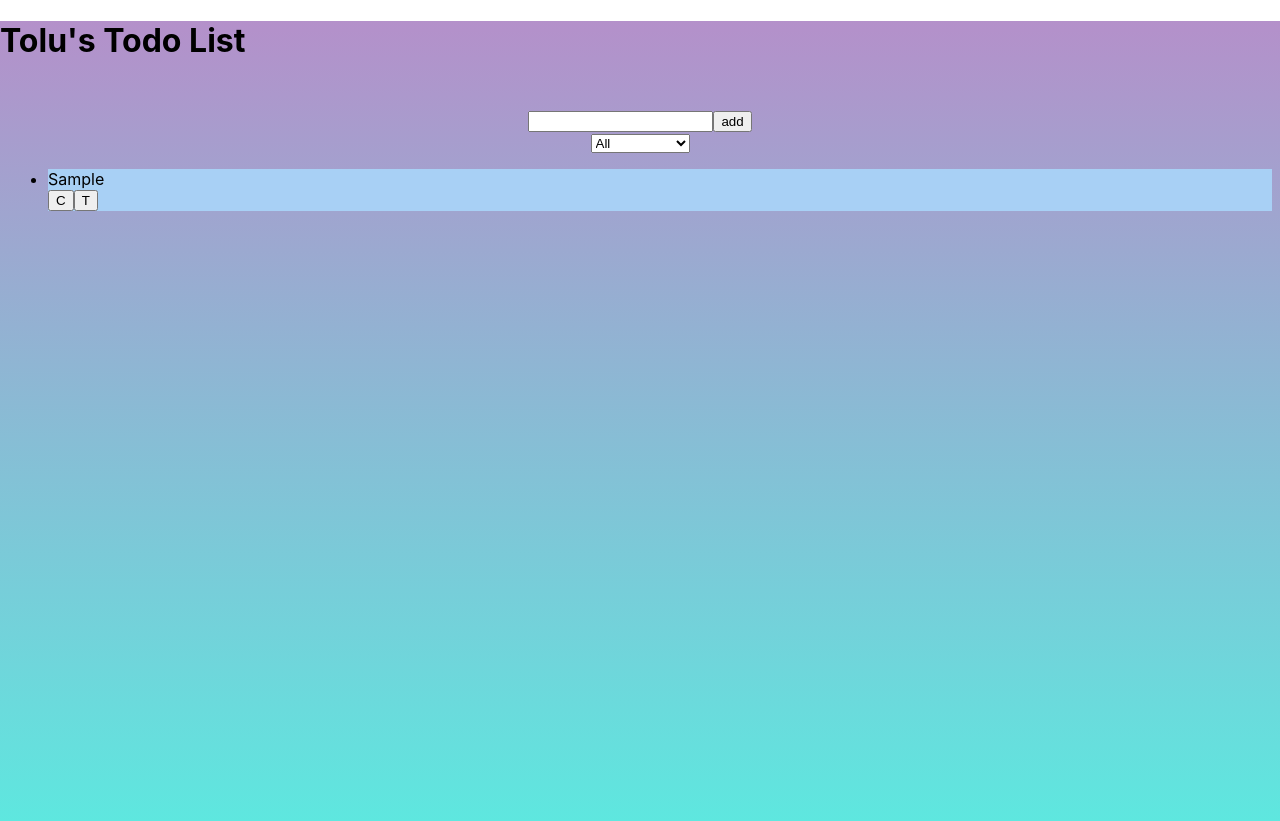
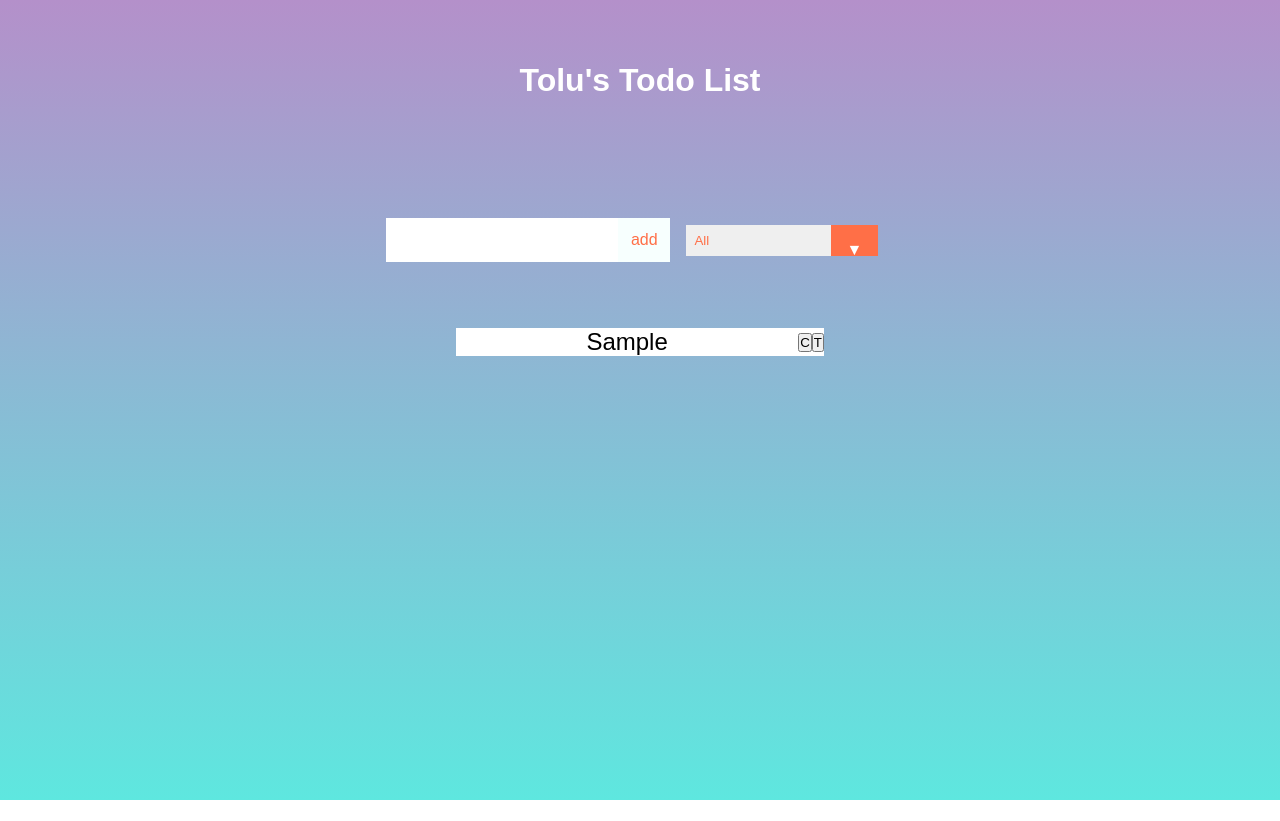
Before and after one commit to Babsbright/Todo-react-app, a React (Create React App) app: page / in a window 1280 px wide. Both pictures are taken after typing "Sample" into the empty fields and a click on the button "add". After the commit the page ends 800 px from the top, so only its background shows below. Built offline with nearby package versions, Linux system fonts and the light colour scheme.

Commit message:
adding changes

```diff
--- a/src/App.css
+++ b/src/App.css
@@ -1,41 +1,142 @@
-body{
+
+* {
+  margin: 0;
   padding: 0;
-  margin: 0;
   box-sizing: border-box;
-
-
 }
-/* .hello{
-  font-size: 20px;
-  corect one
-} */
-.App{
+body {
+  text-align: center;
+  background-image: linear-gradient(to top, #5ee7df 0%, #b490ca 100%);
+  color: white;
+  font-family: "Poppins", sans-serif;
   min-height: 100vh;
-  background-image: linear-gradient(to top, #5ee7df 0%, #b490ca 100%);
+}
+header {
+  font-size: 1rem;
 }
 
-#todo-container, form{
-  text-align: center;
-  margin-top: 50px;
-  transition:  all 0.5s ease;
+header,
+form {
+  min-height: 20vh;
+  display: flex;
+  flex-wrap: wrap;
+  justify-content: center;
+  align-items: center;
 }
-.todo{
-
-  transition:  all 0.5s ease;
-  background-color: rgb(168, 208, 245);
-  margin: 0.5rem;
-
+form input,
+form button {
+  padding: 0.8rem;
+  font-size: 1rem;
+  border: none;
+  background: white;
+}
+form button {
+  color: #ff6f47;
+  background: #f7fffe;
+  cursor: pointer;
+  transition: all 0.3s ease;
+}
+form button:hover {
+  background: #ff6f47;
+  color: white;
+}
+.todo-container {
+  display: flex;
+  justify-content: center;
+  align-items: center;
 }
 
-.isCompleted{
+.todo-list {
+  min-width: 30%;
+  list-style: none;
+}
+
+.todo {
+  margin: 0.5rem;
+  background: white;
+  font-size: 1.5rem;
+  color: black;
+  display: flex;
+  justify-content: space-between;
+  align-items: center;
+  transition: all 1s ease;
+}
+.filter-todo {
+  padding: 0.5rem;
+}
+.todo li {
+  flex: 1;
+}
+
+.trash-btn,
+.complete-btn {
+  background: #ff6f47;
+  color: white;
+  border: none;
+  padding: 1rem;
+  cursor: pointer;
+  font-size: 1rem;
+}
+.complete-btn {
+  background: rgb(11, 212, 162);
+}
+.todo-item {
+  padding: 0rem 0.5rem;
+}
+
+.fa-trash,
+.fa-check {
+  pointer-events: none;
+}
+
+.fall {
+  transform: translateY(10rem) rotateZ(20deg);
+  opacity: 0;
+}
+
+.completed {
   text-decoration: line-through;
   opacity: 0.5;
 }
-.trash-btn{
+
+/*CUSTOM SELECTOR */
+select {
+  -webkit-appearance: none;
+  -moz-appearance: none;
+  -ms-appearance: none;
+  appearance: none;
+  outline: 0;
+  box-shadow: none;
+  border: 0 !important;
+  background-image: none;
+}
+
+/* Custom Select */
+.select {
+  margin: 1rem;
+  position: relative;
+  overflow: hidden;
+}
+select {
+  color: #ff6f47;
+  font-family: "Poppins", sans-serif;
+  cursor: pointer;
+  width: 12rem;
+}
+/* Arrow */
+.select::after {
+  content: "\25BC";
+  position: absolute;
+  top: 0;
+  right: 0;
+  padding: 1rem;
+  background: #ff6f47;
+  cursor: pointer;
   pointer-events: none;
 }
-
-.fall{
-  transform: translateY(8rem) rotateZ(20deg);
-  opacity: 0;
+/* Transition */
+/*
+.select:hover::after {
+  transform: scale(1.5);
 }
+*/
--- a/src/App.js
+++ b/src/App.js
@@ -1,18 +1,66 @@
-import React, {useState} from 'react';
+import React, {useState, useEffect} from 'react';
 import Form from './components/form';
 import TodoList from './components/todoList';
 import './App.css';
 function App() {
   const[inputText, setInputText] = useState('')
   const[todos, setTodos] = useState([])
+  const[status, setStatus] = useState("all")
+  const [filteredTodos, setFilteredTodos] = useState([])
+//FUNCTIONS
+useEffect(() => {
+getLocalTodos()
+}, [])
+useEffect(() => {
+  filterHandler()
+  saveLocalTodos()
+}, [status, todos])
+
+const filterHandler = (e) => {
+  switch (status) {
+    case 'completed':
+      setFilteredTodos(todos.filter(todo => todo.isCompleted === true))
+      break;
+    case 'uncompleted':
+      setFilteredTodos(todos.filter(todo => todo.isCompleted === false))
+      break;
+
+    default :
+    setFilteredTodos(todos);
+      break;
+  }
+}
+//SAVE TO LOCAL STORAGE
+const saveLocalTodos = () => {
+    localStorage.setItem('todos', JSON.stringify(todos))
+  }
+
+
+const getLocalTodos = () => {
+  if (localStorage.getItem('todos') === null) {
+    localStorage.setItem('todos', JSON.stringify([]))
+  }else{
+   let todoLocal = JSON.parse(localStorage.getItem("todos"))
+   setTodos(todoLocal);
+}
+}
   return (
     <div className="App">
       <header>
         <h1>Tolu's Todo List</h1>
 
       </header>
-      <Form inputText={inputText} setInputText = {setInputText} todos ={todos} setTodos = {setTodos} />
-      <TodoList todos = {todos} setTodos = {setTodos}/>
+      <Form inputText={inputText}
+       setInputText = {setInputText}
+        todos ={todos}
+         setTodos = {setTodos}
+        setStatus = {setStatus}
+        filteredTodos = {filteredTodos}
+         />
+      <TodoList todos = {todos}
+       setTodos = {setTodos}
+       filteredTodos = {filteredTodos}
+       />
     </div>
   );
 }
--- a/src/components/form.js
+++ b/src/components/form.js
@@ -1,6 +1,6 @@
-import React, {useState} from 'react'
+import React from 'react'
 
-const Form = ({inputText, setInputText, todos, setTodos}) => {
+const Form = ({inputText, setStatus, setInputText, todos, setTodos}) => {
 
 
     const textHandler = (e) => {
@@ -13,14 +13,19 @@ const Form = ({inputText, setInputText, todos, setTodos}) => {
         ])
         setInputText('')
     }
+
+    const statusHandler = (e) => {
+        setStatus(e.target.value)
+    }
 return(
     <form action="">
+
     <input value={inputText} onChange={textHandler} className="todo-input" type="text"/>
     <button onClick={submitHandler} className="todo-button"><i className="fas fa-user"></i> add</button>
    <div className="select">
     <select
 
-
+    onChange={statusHandler}
     name="todos" className="filter-todo">
 
 
--- a/src/components/todo.js
+++ b/src/components/todo.js
@@ -8,7 +8,7 @@ setTodos(
 
     const completeHandler = () => {
         setTodos(todos.map((item) => {
-            if (item.id === todo.id) {
+            if (item.key === todo.key) {
                 return{
                     ...item, isCompleted : !item.isCompleted
                 }
@@ -18,7 +18,7 @@ setTodos(
     }
     return (
 <div className="todo">
-  <li className="todo-item">{text}</li>
+  <li className={`todo-item ${todo.isCompleted ? "completed" : ""}`}>{text}</li>
   <button onClick={completeHandler} className="complete-button">C</button>
   <button onClick={deleteHandler} className="trash-button">T</button>
 </div>
--- a/src/components/todoList.js
+++ b/src/components/todoList.js
@@ -1,11 +1,11 @@
 import React from "react";
 import Todo from "./todo";
 
-const TodoList = ({todos, setTodos}) => {
+const TodoList = ({todos, setTodos, filteredTodos}) => {
     return(
         <div className="todo-container">
       <ul className="todo-list">
-              {todos.map(todo => (
+              {filteredTodos.map(todo => (
                   <Todo
                   todos = {todos}
                   setTodos = {setTodos}
```
